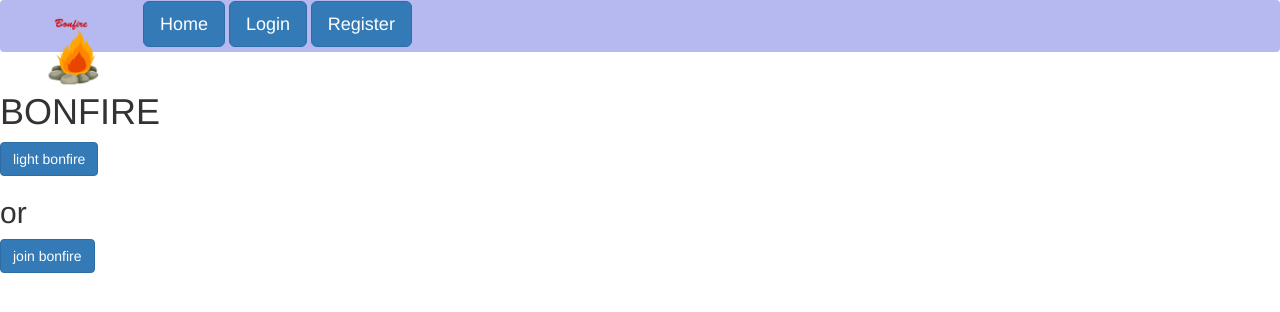
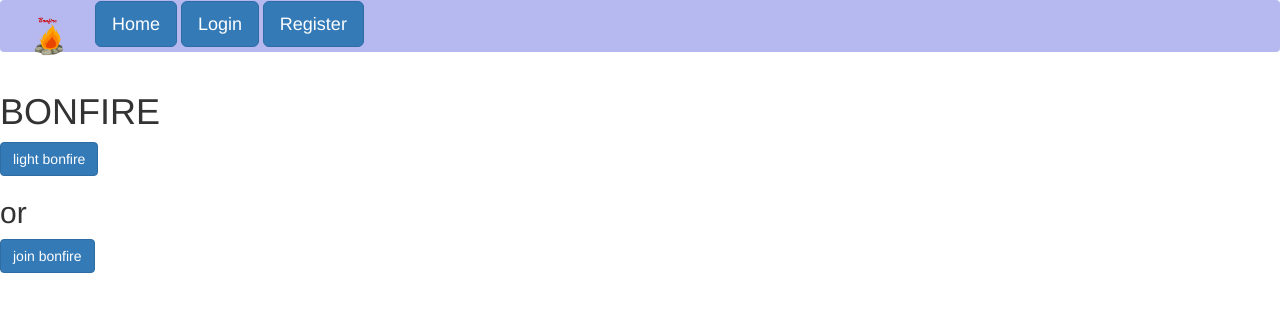
Before and after one commit to juanfparra12/bonfire, a website: page html/index.html in a window 1280 px wide. Drawn offline with nearby package versions, Linux system fonts and the light colour scheme; no server answers.

Commit message:
Update index.html

```diff
--- a/html/index.html
+++ b/html/index.html
@@ -37,7 +37,7 @@
 
             <nav ng-controller="NavCtrl" class="navbar navbar-light" style="background-color: #B6B9EF;">
                   <a class="navbar-brand" >
-                    <img src="bonfire-img copy.png" height="70" alt="">
+                    <img src="bonfire-img copy.png" height="40" alt="">
                   </a>
                   <a class="btn btn-primary btn-lg" href="#home"  role="button">Home</a>
                   <span ng-show="!currentUser">
```
